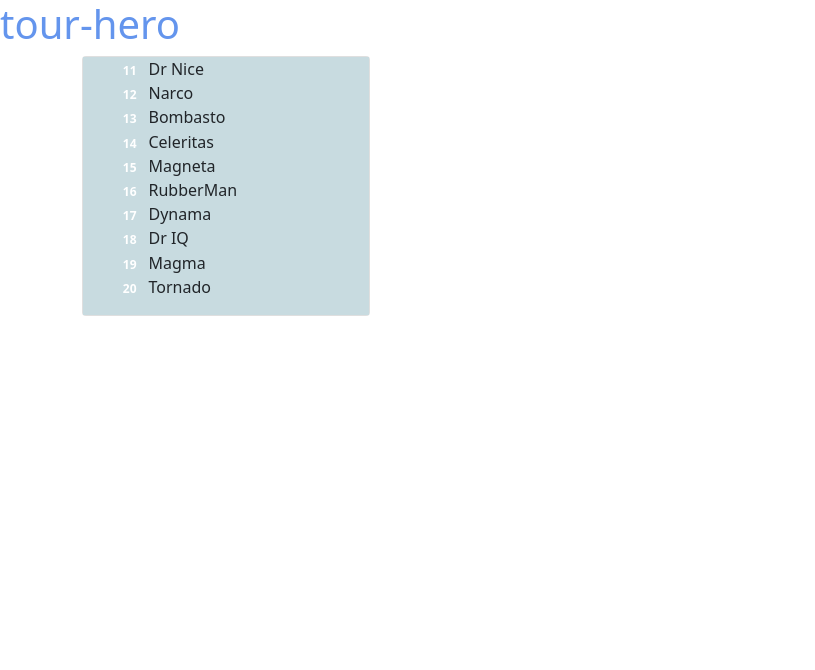
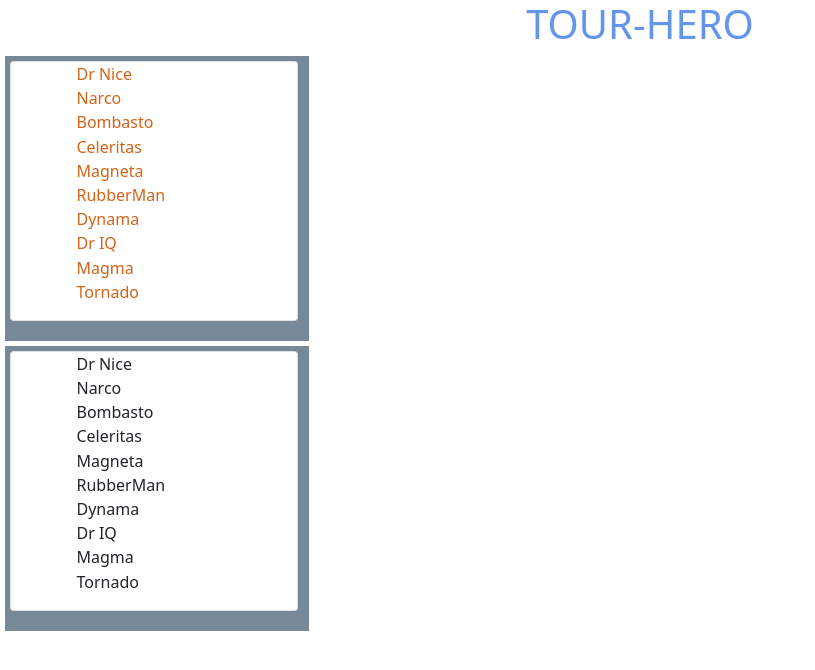
Before and after one commit to Mohiaden/tour-hero, an Angular app: page / in a window 1280 px wide. Shown: the top 670 px of the page, without its empty margins (0-815 px from the left). Built offline with nearby package versions, Linux system fonts and the light colour scheme.

Commit message:
styled mer

```diff
--- a/src/app/app.component.css
+++ b/src/app/app.component.css
@@ -1,3 +1,4 @@
 .h1titile {
 color: cornflowerblue;
+text-align: center;
 }
--- a/src/app/app.component.html
+++ b/src/app/app.component.html
@@ -1,3 +1,3 @@
-<h1 class="h1titile">{{title}}</h1>
+<h1 class="h1titile">{{title | uppercase}}</h1>
 
 <app-heroes></app-heroes>
--- a/src/app/heroes/heroes.component.css
+++ b/src/app/heroes/heroes.component.css
@@ -1,19 +1,32 @@
+.container{
+    background-color: lightslategrey;
+    margin: 5px;
+    padding: 5px;
+    width: 19rem;
+}
 
 
+.card {
+    margin-bottom: 15px;
+}
 .h2selectHero {
     color: green;
 }
 
 .dselectId {
-    color: rgb(42, 42, 228);
+    color: rgb(150, 140, 240);
 }
 
-.section1 {
-    background-color: rgb(241, 167, 167);
+div>.section1 {
+
+   color: rgb(211, 99, 24);
+
 }
-.section2 {
-    background-color: rgb(200, 219, 224);
+
+div>section2 {
+    color: rgb(187, 221, 125);
 }
+
 
 li {
     list-style:none;
--- a/src/app/heroes/heroes.component.html
+++ b/src/app/heroes/heroes.component.html
@@ -13,9 +13,9 @@
   </div>
 
 </div>
-</section>
 
-<section class="section2">
+
+<div class="section2">
 <ul class="listHero">
 <li *ngFor="let hero of heroes"
   [class.selected]="hero === selectedHero"
@@ -23,7 +23,43 @@
   <span class="badge">{{hero.id}}</span> {{hero.name}}
 </li>
 </ul>
-</section>
+</div>
+    </section>
+
 
 </div>
 </div>
+<div class="container">
+  <div class="card" style="width: 18rem;">
+    <div class="section1">
+<section >
+<div *ngIf="selectedHero">
+
+<h2 class="h2selectHero">{{selectedHero.name | uppercase}} Details</h2>
+  <div class="dselectId"> <h1> <span>id: </span>   {{selectedHero.id}}</h1></div>
+
+  <div class="label1">
+  <label for="hero-name">Hero name: </label>
+    <input id="hero-name" [(ngModel)]="selectedHero.name" placeholder="name">
+  </div>
+
+</div>
+</section>
+</div>
+<div class="section2">
+<section >
+<div>
+<ul class="listHero">
+<li *ngFor="let hero of heroes"
+  [class.selected]="hero === selectedHero"
+  (click)="onSelect(hero)">
+  <span class="badge">{{hero.id}}</span> {{hero.name}}
+</li>
+</ul>
+</div>
+    </section>
+  </div>
+
+
+</div>
+</div>
```
